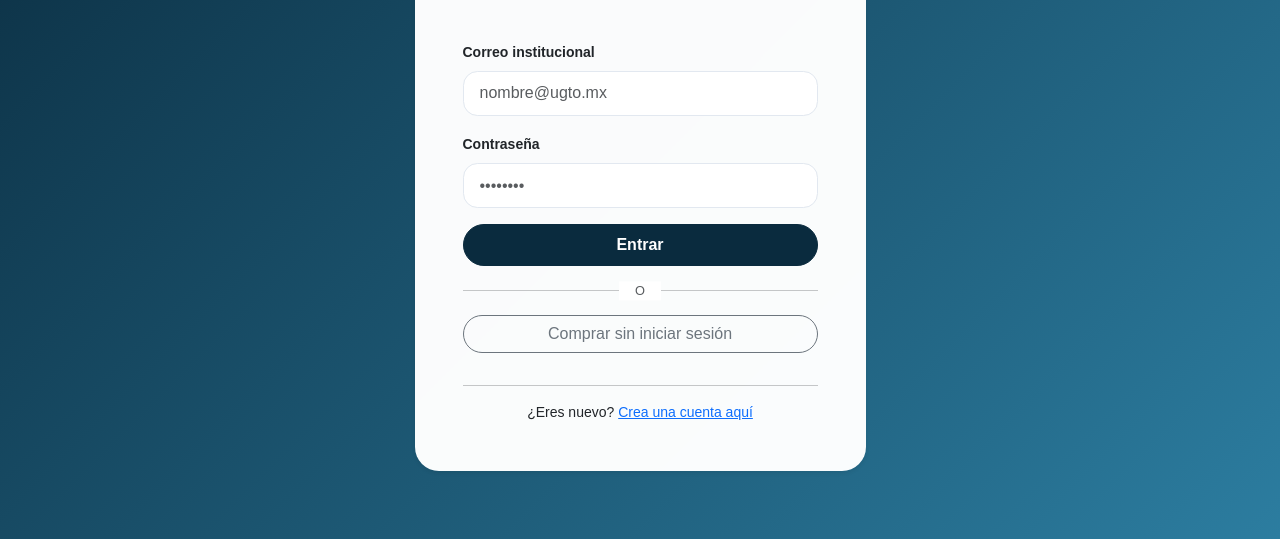
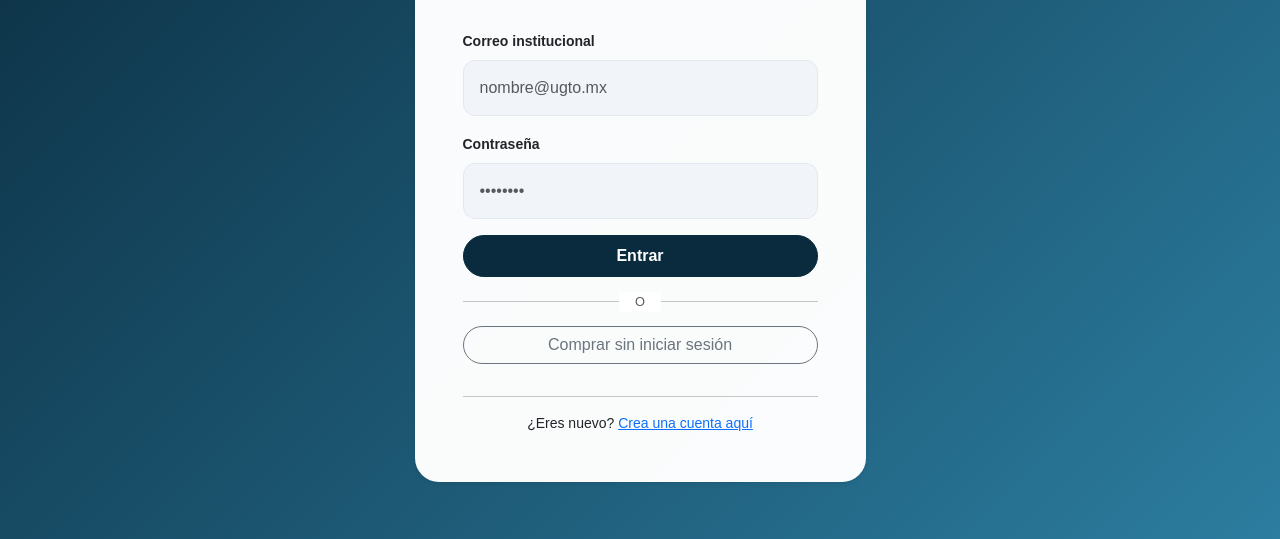
Before and after one commit to DESTRCUCTOFC/CAFETERIA-APP, a plain HTML site: page frontend/login.html in a window 1280 px wide. Shown: the part 261-800 px from the top of the page. Drawn offline with nearby package versions, Linux system fonts and the light colour scheme.

Commit message:
form-control

```diff
--- a/frontend/CSS/styles.css
+++ b/frontend/CSS/styles.css
@@ -554,3 +554,21 @@ body {
 		0 0 0 4px rgba(10, 43, 62, 0.2),
 		0 4px 10px rgba(0, 0, 0, 0.15);
 }
+
+.form-control {
+	border-radius: 0.9rem;
+	border: 1px solid var(--ug-border);
+	width: 100%;
+	padding: 0.95rem 1rem;
+	border-radius: 12px;
+	background-color: var(--ug-bg);
+	font-size: 1rem;
+	color: #333;
+	transition: all 0.25s ease;
+	box-sizing: border-box;
+}
+
+.form-control:hover {
+	border-color: var(--ug-primary);
+	background-color: #fff;
+}
```
Also changed, not shown: frontend/dashboard-staff.html (+1 -1 lines).
